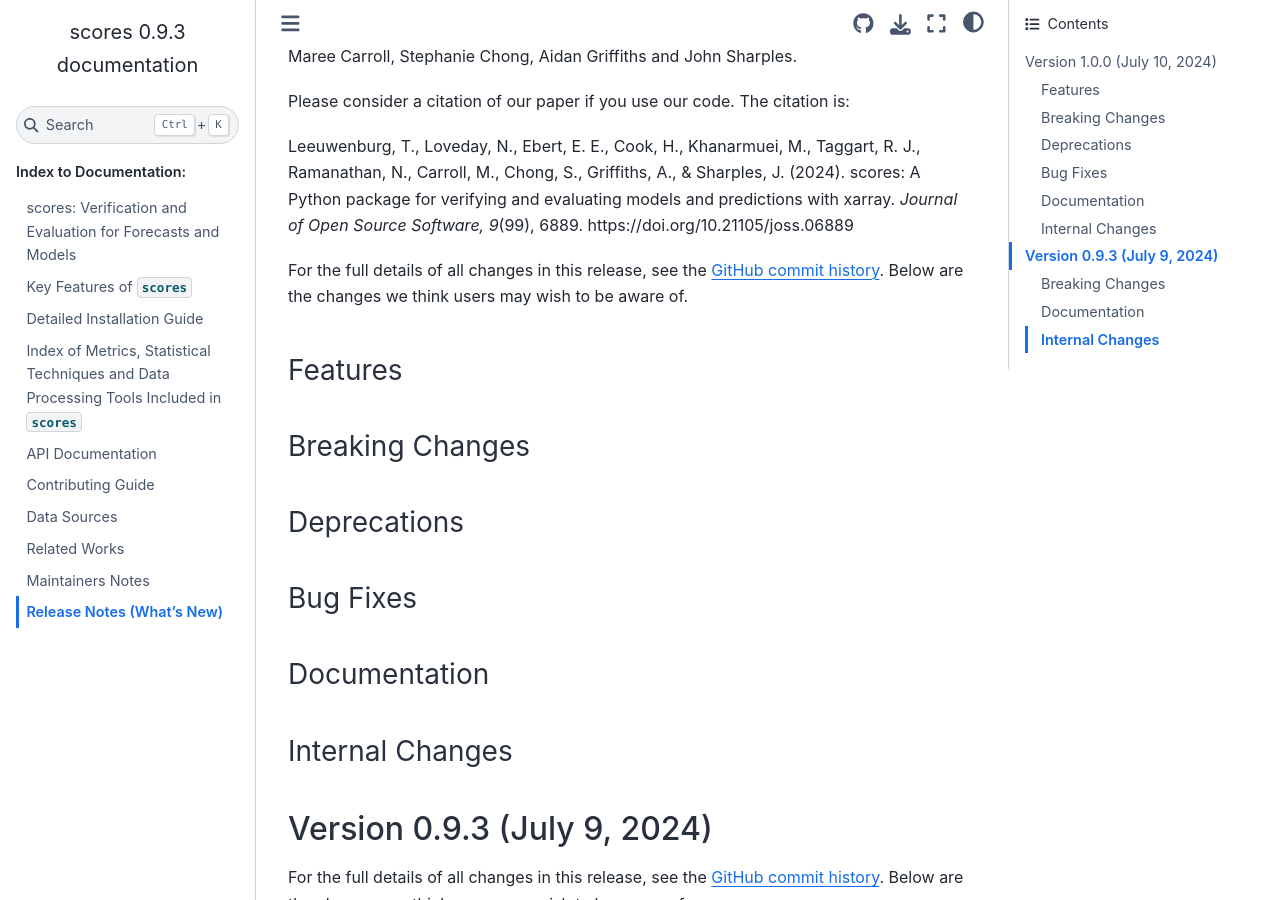
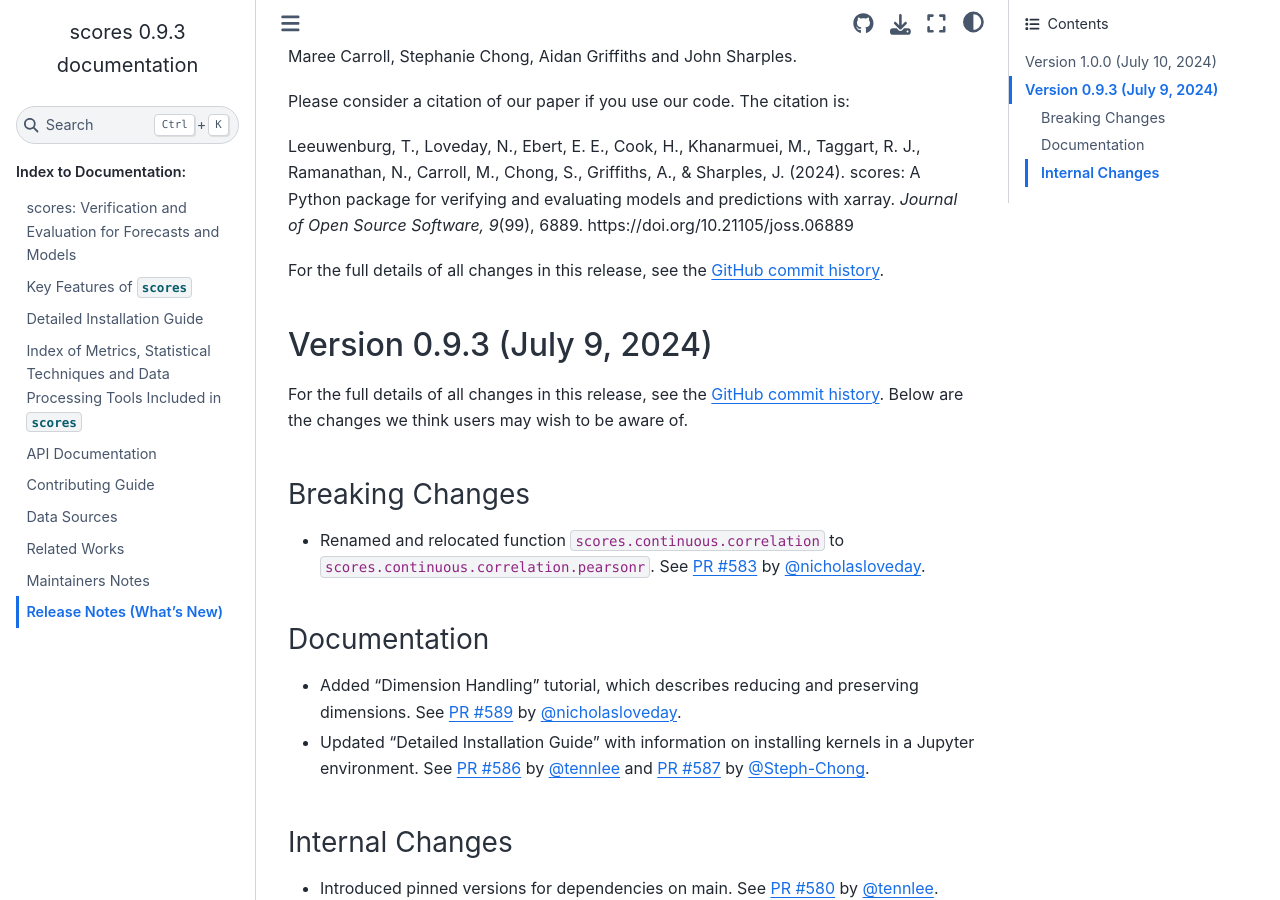
Before and after one commit to nci/scores, a Sphinx documentation site: the page built from docs/release_notes.md, in a window 1280 px wide and 900 px high, scrolled down 473 px. Built offline with Sphinx 7.4.7 and the Sphinx Book theme 1.1.4, drawn with Linux system fonts in a browser that asks for light colours; pages that are not in the unit, such as notebooks, are missing from menus.

Commit message:
Simplify the release notes

```diff
--- a/docs/release_notes.md
+++ b/docs/release_notes.md
@@ -12,14 +12,7 @@ Please consider a citation of our paper if you use our code. The citation is:
 
 Leeuwenburg, T., Loveday, N., Ebert, E. E., Cook, H., Khanarmuei, M., Taggart, R. J., Ramanathan, N., Carroll, M., Chong, S., Griffiths, A., & Sharples, J. (2024). scores: A Python package for verifying and evaluating models and predictions with xarray. *Journal of Open Source Software, 9*(99), 6889. https://doi.org/10.21105/joss.06889
 
-For the full details of all changes in this release, see the [GitHub commit history](https://github.com/nci/scores/compare/0.9.3...1.0.0). Below are the changes we think users may wish to be aware of.
-
-### Features
-### Breaking Changes
-### Deprecations
-### Bug Fixes
-### Documentation
-### Internal Changes
+For the full details of all changes in this release, see the [GitHub commit history](https://github.com/nci/scores/compare/0.9.3...1.0.0).
 
 ## Version 0.9.3 (July 9, 2024)
 
```
